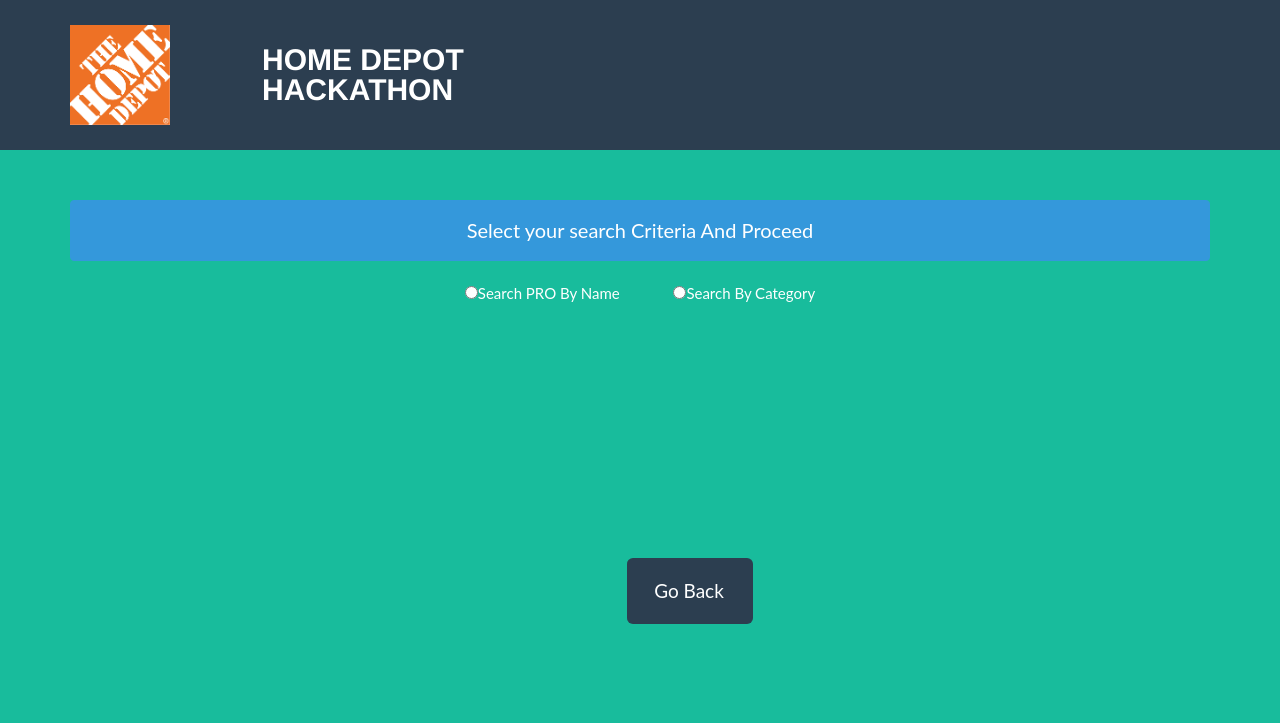
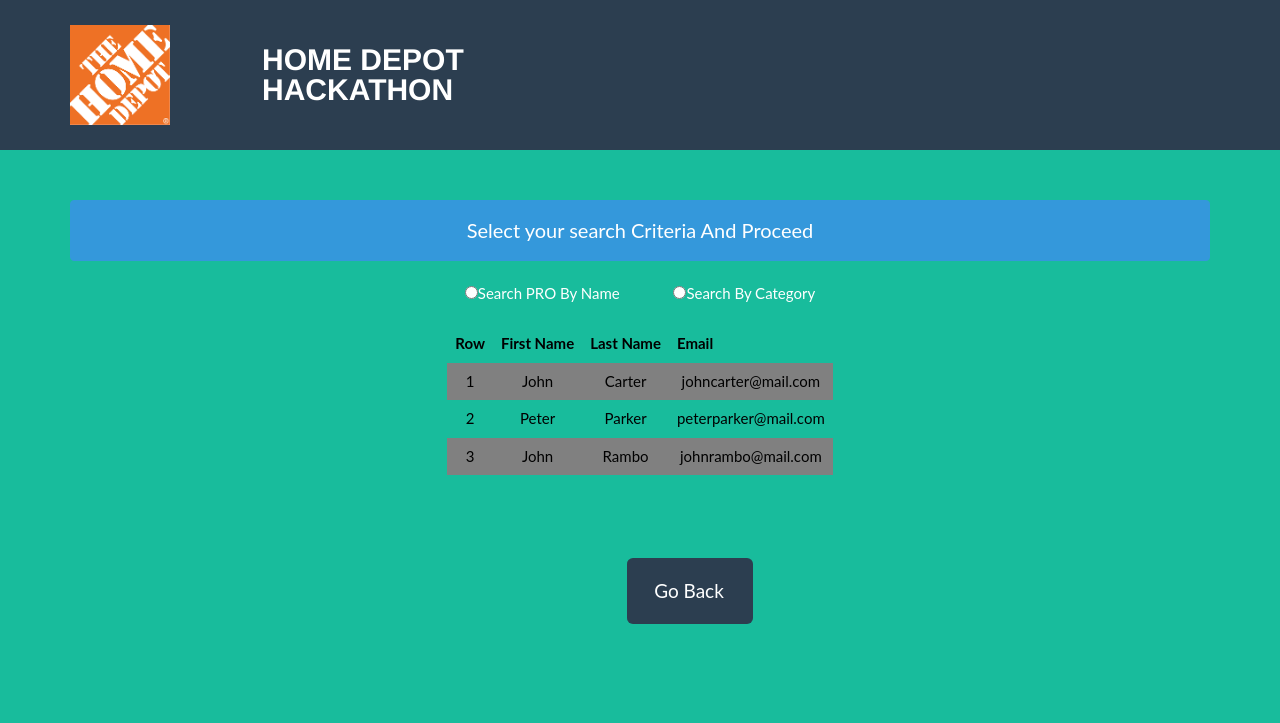
Before and after one commit to arpavan/IndigoHD, a Django app: page /indigoApp/pro/ in a window 1280 px wide. Shown: the top 723 px of the page. Run offline with Django 3.2, Linux system fonts and the light colour scheme; some libraries are stand-ins or nearby versions.

Commit message:
added one pro user part of querying data from db

```diff
--- a/src/indigoApp/templates/indigoApp/pro.html
+++ b/src/indigoApp/templates/indigoApp/pro.html
@@ -53,6 +53,9 @@
                  function back() {
                          window.location="/indigoApp";
                       }
+                      function displayTable() {
+                        document.getElementById("byProname").style.visibility = "visible";
+                      }
 
         </script>
         <!-- HTML5 Shim and Respond.js IE8 support of HTML5 elements and media queries -->
@@ -105,7 +108,7 @@
                                 <input type="radio"  name="byCategory" onclick="check(this.value)" value="byProname">Search PRO By Name &nbsp&nbsp&nbsp&nbsp&nbsp&nbsp&nbsp&nbsp&nbsp&nbsp&nbsp&nbsp
                                 <input type="radio" name="byCategory" onclick="check(this.value)" value="byCategory">Search By Category<br>
                                 <br>
-                               <div id ="byProname" style ="visibility : hidden; position: absolute; left: 50%;  ">
+                               <div id ="byProname" style =" position: absolute; left: 50%;  ">
                                     <div style="position: relative; left: -50%;">
                                         <table  style="color: black;" class="table table-striped">
                                             <thead>
@@ -117,11 +120,11 @@
                                                 </tr>
                                             </thead>
                                             <tbody>
-                                                {% for pro in pro_list %}
+                                                {% for pro in response_obj %}
                                                 <tr>
                                                     <td>{{ pro.CompanyName }}</td>
                                                     <td>{{ pro.CustomerSpend }}</td>
-                                                    <td>{{ pro.IsPro }}$</td>
+                                                    <td>{{ pro.IsPro }}</td>
                                                 </tr>
                                                 {% endfor %}
                                                 <tr>
@@ -153,7 +156,7 @@
                                     <select id="selCategories" style="    width: 601.8181817531586px;    height: 101.81818175315857px;" onchange="myFunction()" multiple>
                                         <option style="color: black;" value="Commercial Property Managers">Commercial Property Managers
                                         <option style="color: black;"value="Government">Government
-                                        <option style="color: black;"value="Remodler">Remodler
+                                        <option style="color: black;"value="Remodler">Appliance
                                         <option style="color: black;"value="Electician">Electrician
                                     </select>
                                 </div>
@@ -161,7 +164,7 @@
                                 <br><br>
                                 <br>
                                 <br>
-                                <button  type="submit" id="search" style="position: absolute;margin-left:-100px; visibility: hidden;" class="btn btn-primary btn-lg ">Submit</button>
+                                <button  type="submit" id="search" onclick="displayTable()" style="position: absolute;margin-left:-100px; visibility: hidden;" class="btn btn-primary btn-lg ">Submit</button>
                                 <button  type="submit" id="submit" style="position: absolute;margin-left:-100px; visibility: hidden;" class="btn btn-primary btn-lg ">Search...</button>
                                 <button  type="button" onclick="back()" style="    border-left-width: 0px; margin-left: 100px;" class="btn btn-primary btn-lg ">Go Back</button><br>
                             </form>
--- a/src/indigoApp/views.py
+++ b/src/indigoApp/views.py
@@ -28,7 +28,10 @@ def pro(request):
 			for user in response:
 				print user.CompanyName
 				print user.Rating
-		print request
+			context = {'response_obj' : response}
+			return render(request, 'indigoApp/pro.html', context)
+#		print request
+
 	return render(request, 'indigoApp/pro.html')
 
 def help(request):
```
Also changed, not shown: 3 other files.
